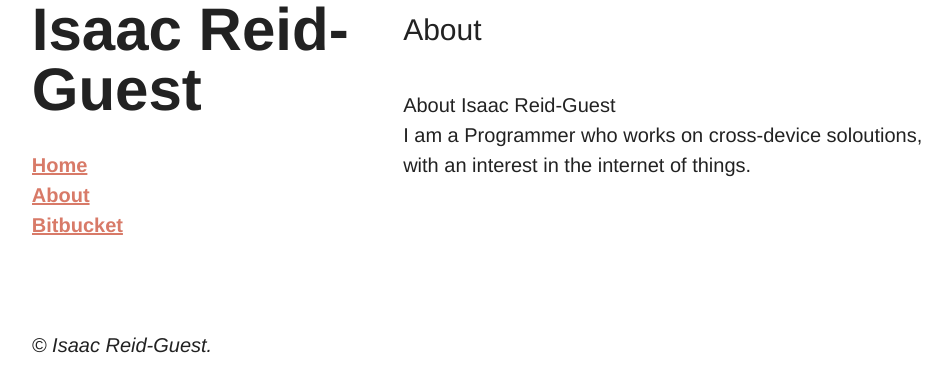
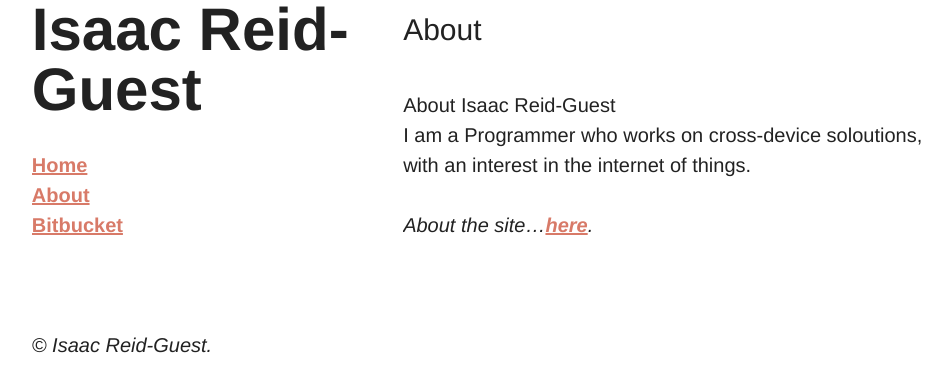
Before and after one commit to picoknow/picoknow.github.io, a Jekyll site: the page built from about/index.md, in a window 1280 px wide. Shown: the top 392 px of the page, without its empty margins (159-1111 px from the left). Built offline with Jekyll 4.4.1, drawn with Linux system fonts in a browser that asks for light colours.

Commit message:
Link to about/site.md

```diff
--- a/about/index.md
+++ b/about/index.md
@@ -4,3 +4,5 @@ title: About
 short: About Isaac Reid-Guest
 ---
 I am a Programmer who works on cross-device soloutions, with an interest in the internet of things.
+
+_About the site...[here](site)._
```
